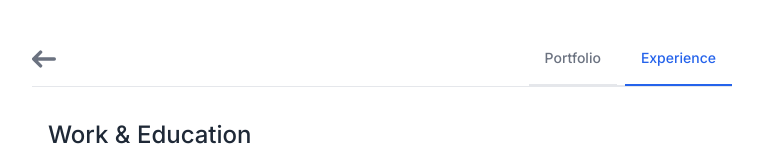
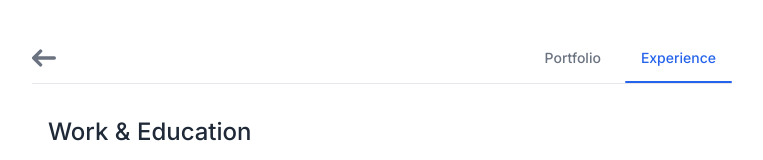
Before and after one commit to ElPlaso/portfolio, a Next.js app: page /experience in a window 1280 px wide. Shown: the top 160 px of the page, without its empty margins (258-1021 px from the left). Built offline with nearby package versions, Linux system fonts and the light colour scheme.

Commit message:
add active menu motion.

```diff
--- a/package.json
+++ b/package.json
@@ -15,6 +15,7 @@
     "autoprefixer": "10.4.14",
     "eslint": "8.46.0",
     "eslint-config-next": "13.4.12",
+    "framer-motion": "^10.15.1",
     "next": "13.4.12",
     "postcss": "8.4.27",
     "react": "18.2.0",
--- a/src/components/layout/navbar-link.tsx
+++ b/src/components/layout/navbar-link.tsx
@@ -1,6 +1,7 @@
 "use client";
 
 import NavBarLink from "@/types/navbarlink";
+import { motion } from "framer-motion";
 import Link from "next/link";
 import { usePathname } from "next/navigation";
 
@@ -11,13 +12,19 @@ export default function NavBarLink({ navbarLink }: { navbarLink: NavBarLink }) {
     <Link
       href={navbarLink.href}
       className={
-        "inline-block p-4 border-b-2 rounded-t-lg " +
+        "inline-block p-4 relative " +
         (isActive
-          ? "text-blue-600 border-b-2 border-blue-600 dark:text-blue-500 dark:border-blue-500"
-          : "hover:text-gray-600 hover:border-gray-300 dark:hover:text-gray-300 active:text-blue-500 active:border-blue-500 dark:active:text-blue-400 dark:active:border-blue-400")
+          ? "text-blue-600  dark:text-blue-500 "
+          : "hover:text-gray-600  dark:hover:text-gray-300 active:text-blue-500  dark:active:text-blue-400")
       }
       aria-current="page"
     >
+      {isActive && (
+        <motion.span
+          layoutId="underline"
+          className="absolute left-0 bottom-[1px] block h-[2px] w-full rounded-sm bg-blue-600 dark:bg-blue-500"
+        />
+      )}
       {navbarLink.title}
     </Link>
   );
--- a/src/components/layout/navbar.tsx
+++ b/src/components/layout/navbar.tsx
@@ -26,7 +26,7 @@ export default function NavBar() {
           />
         </svg>
       </Link>
-      <div className="text-sm font-medium text-center text-gray-500 border-b border-gray-200 dark:text-gray-400 dark:border-gray-700">
+      <div className="text-sm font-medium text-center text-gray-500">
         <ul className="flex flex-wrap -mb-px space-x-2">
           {navbarLinks.map((navbarLink) => (
             <li key={navbarLink.title}>
```
Also changed, not shown: 1 other file (tests, documents, lock files or other folders).
